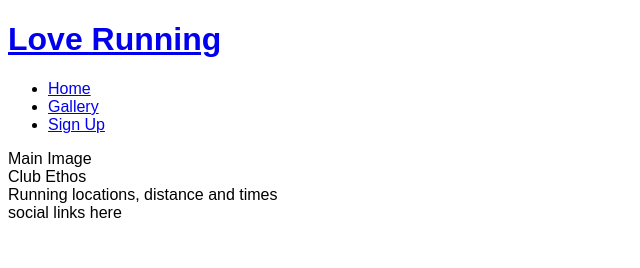
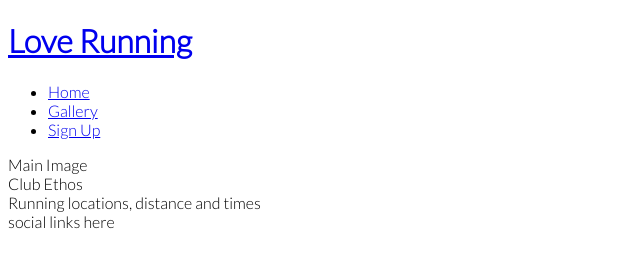
Before and after one commit to michaelekoh1/love-running, a plain HTML site: page index.html in a window 1280 px wide. Shown: the whole page, without its empty margins (0-640 px from the left). Drawn offline with Linux system fonts and the light colour scheme.

Commit message:
Initial commit

```diff
--- a/assets/css/style.css
+++ b/assets/css/style.css
@@ -1,3 +1,6 @@
+@import url('https://fonts.googleapis.com/css2?family=Lato:wght@300&family=Oswald&display=swap');
+
 body {
-    font-family: Arial;
+    font-family: Lato, sans-serif;
+    font-weight: 300;
 }
```
